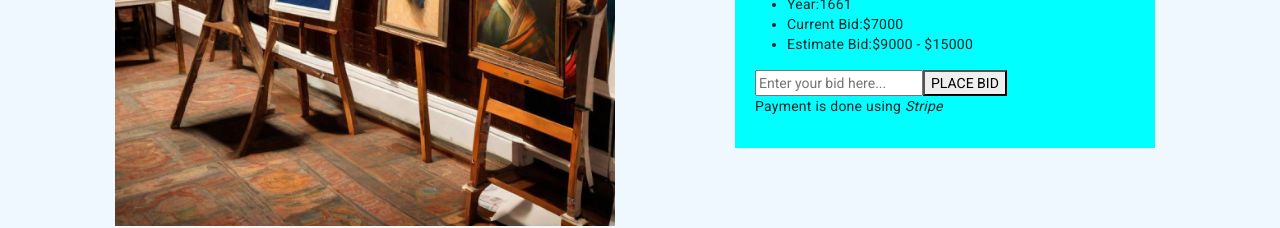
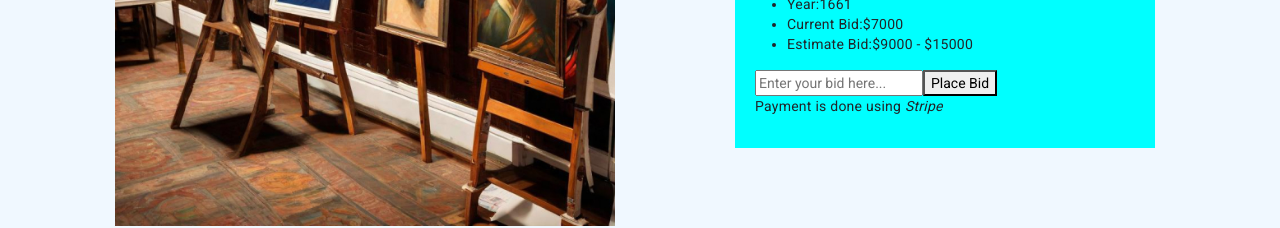
Before and after one commit to Zipeta-prog/MasterpieceArts-Frontend, an Angular app: page /bidding-details in a window 1280 px wide. Shown: the part 514-742 px from the top of the page. Built offline with nearby package versions, Linux system fonts and the light colour scheme.

Commit message:
update bidding page

```diff
--- a/src/app/Components/bidding-details/bidding-details.component.html
+++ b/src/app/Components/bidding-details/bidding-details.component.html
@@ -21,7 +21,7 @@
       <li>Estimate Bid:<span>$9000 - $15000</span></li>
       </ul>
       <input type="text" name="bidder" id="bidds" placeholder="Enter your bid here...">
-      <button type="submit">PLACE BID</button>
+      <button class="place-bid-btn" (click)="placeBid(item)">Place Bid</button>
       <p>Payment is done using <i>Stripe</i></p>
     </div>
   </div>
--- a/src/app/Components/bidding-details/bidding-details.component.ts
+++ b/src/app/Components/bidding-details/bidding-details.component.ts
@@ -32,6 +32,7 @@ export class BiddingDetailsComponent {
     { id: 4, name: 'Artwork 2', image: '../assets/Images/gallery.jpg', description: 'Description 2', currentBid: 150 },
 
   ];
+  item!: ArtItem;
 
   constructor(private snackBar: MatSnackBar, private cartService: CartService) {}
 
```
